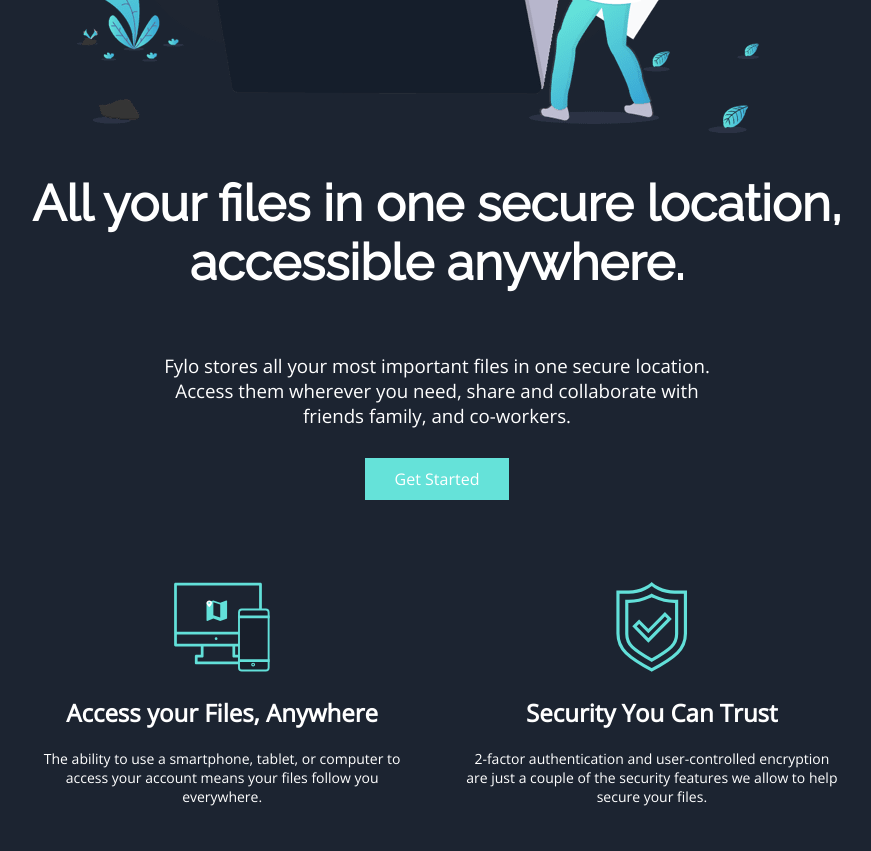
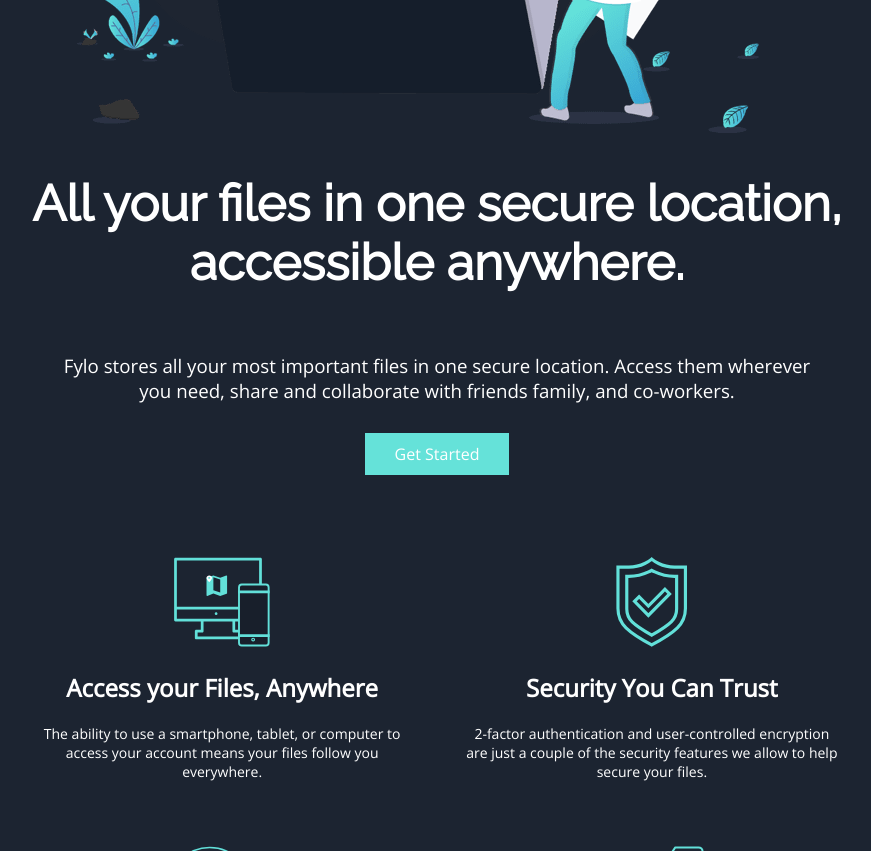
Before and after one commit to WeinpelKvin/FrontendChallenges, a plain HTML site: page index.html in a window 1280 px wide. Shown: the part 540-1391 px from the top of the page, without its empty margins (203-1074 px from the left). Drawn offline with nearby package versions, Linux system fonts and the light colour scheme.

Commit message:
Fixed column issue

```diff
--- a/index.html
+++ b/index.html
@@ -25,21 +25,21 @@
       </ul>
     </div>
   </section>
+
+  <section class="container">
     <div><img
         src="images/illustration-intro.png"
         class="center MainImage"
         height ="auto"
         width="auto">
     </div>
-
-  <section class="container">
     <div class="col-1">
       <h1 class="mainText">All your files in one secure location,<br>
         accessible anywhere.</h1>
     </div>
-    <div class="col-1">
-      <h3 style="font-weight: 400;">Fylo stores all your most important files in one secure location. <br>Access them
-        wherever you need, share and collaborate with <br> friends family, and co-workers.</h3>
+    <div class="col-1-60">
+      <h3 style="font-weight: 400;">Fylo stores all your most important files in one secure location. Access them
+        wherever you need, share and collaborate with friends family, and co-workers.</h3>
     <br>
       <a class="button">Get Started</a>
     </div>
@@ -142,14 +142,15 @@
 
   </section>
   <section class="container">
-      <div class="col-1">
+    <div class="col-1-60">
       <h1 class="mainText">Get early access today</h1>
-        <p>It only takes a minute to sign up and our free starter tier is extremely generous. If you have any
-            questions, our support team would be happy to help you.</p>
+      <p>It only takes a minute to sign up and our free starter tier is extremely generous. If you have any questions, our support team would be happy to help you.
+      </p>
     <br>
       <a class="button">Get Started For Free</a>
     </div>
   </section>
+
   Lorem ipsum dolor sit amet, consectetur adipiscing elit, sed do eiusmod tempor incididunt ut labore et
   dolore magna aliqua
 
--- a/style.css
+++ b/style.css
@@ -7,6 +7,10 @@
     flex-flow: wrap;
     text-align: center;
     justify-content: center;
+}
+
+.col-1-60 {
+    width: 60%;
 }
 
 .col-1 {
```
Lines whose indentation alone changed are shown as unchanged.
